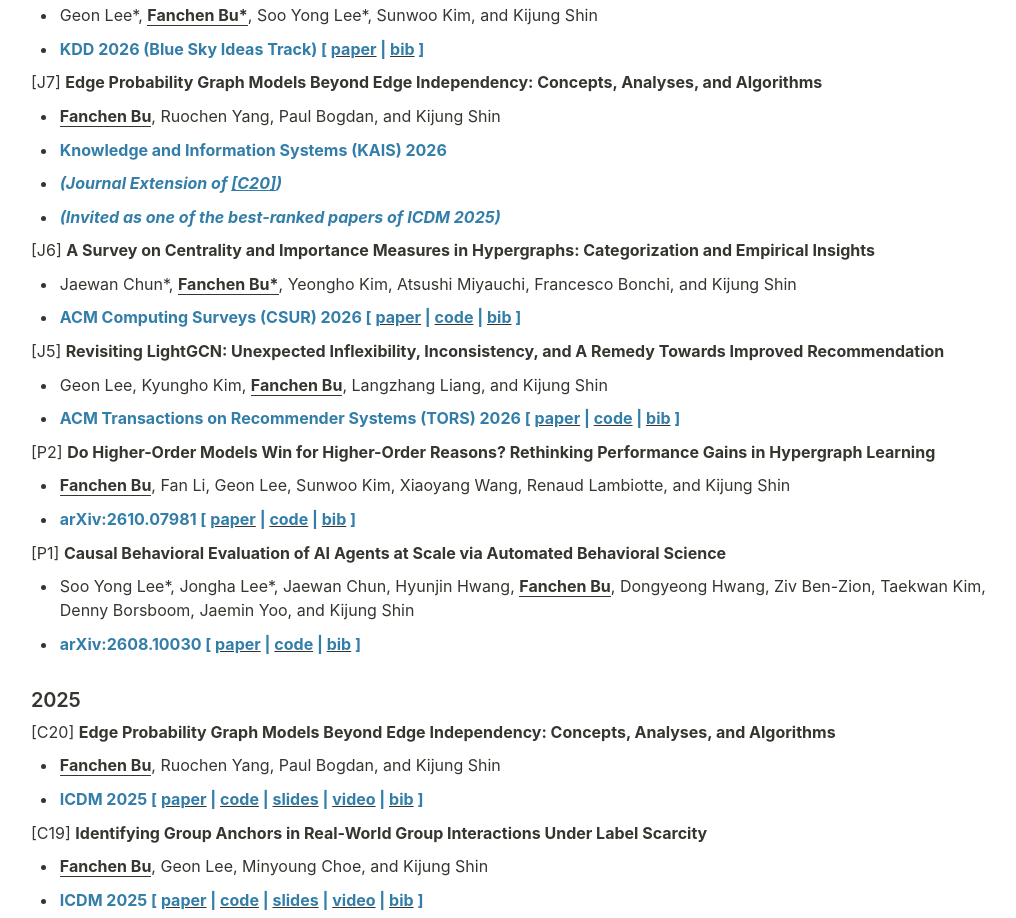
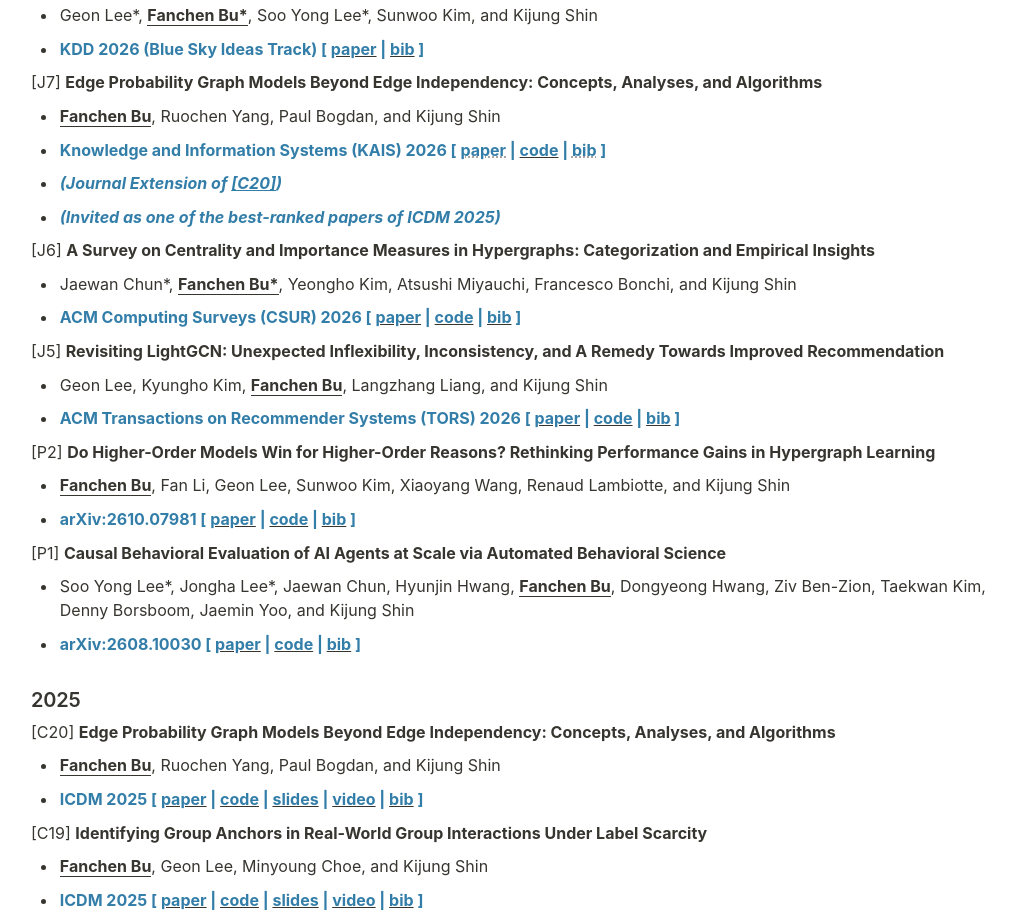
Before and after one commit to bokveizen/bokveizen.github.io, a plain HTML site: page index.html in a window 1280 px wide. Shown: the part 2057-2975 px from the top of the page, without its empty margins (109-1125 px from the left). Drawn offline with Linux system fonts and the light colour scheme.

Commit message:
Update agent societies and KAIS publication links

```diff
--- a/index.html
+++ b/index.html
@@ -310,7 +310,7 @@
 					<li style="list-style-type:disc">Geon Lee*, <span style="border-bottom:0.05em solid"><strong>Fanchen Bu*</strong></span>, Soo Yong Lee*, Sunwoo Kim, and Kijung Shin</li>
 				</ul>
 				<ul class="bulleted-list">
-					<li style="list-style-type:disc"><strong><mark class="highlight-blue">KDD 2026 (Blue Sky Ideas Track) [ </mark></strong><a href="https://papers.ssrn.com/sol3/papers.cfm?abstract_id=6508022"><strong><mark class="highlight-blue">paper</mark></strong></a><strong><mark class="highlight-blue"> | </mark></strong><a href="https://bokveizen.github.io/bib/AI_agent_societies_kdd26.txt"><strong><mark class="highlight-blue">bib</mark></strong></a><strong><mark class="highlight-blue"> ]</mark></strong></li>
+					<li style="list-style-type:disc"><strong><mark class="highlight-blue">KDD 2026 (Blue Sky Ideas Track) [ </mark></strong><a href="https://arxiv.org/abs/2611.25404"><strong><mark class="highlight-blue">paper</mark></strong></a><strong><mark class="highlight-blue"> | </mark></strong><a href="https://bokveizen.github.io/bib/AI_agent_societies_kdd26.txt"><strong><mark class="highlight-blue">bib</mark></strong></a><strong><mark class="highlight-blue"> ]</mark></strong></li>
 				</ul>
 				<p class="">[J7] <strong>Edge Probability Graph Models Beyond Edge
 						Independency: Concepts, Analyses, and Algorithms</strong></p>
@@ -319,7 +319,7 @@
 								Bu</strong></span>, Ruochen Yang, Paul Bogdan, and Kijung Shin</li>
 				</ul>
 				<ul class="bulleted-list">
-					<li style="list-style-type:disc"><strong><mark class="highlight-blue">Knowledge and Information Systems (KAIS) 2026</mark></strong></li>
+					<li style="list-style-type:disc"><strong><mark class="highlight-blue">Knowledge and Information Systems (KAIS) 2026 [ </mark></strong><a aria-disabled="true" title="Paper coming soon"><strong><mark class="highlight-blue">paper</mark></strong></a><strong><mark class="highlight-blue"> | </mark></strong><a href="https://github.com/bokveizen/edge-probability-graph-model"><strong><mark class="highlight-blue">code</mark></strong></a><strong><mark class="highlight-blue"> | </mark></strong><a aria-disabled="true" title="BibTeX coming soon"><strong><mark class="highlight-blue">bib</mark></strong></a><strong><mark class="highlight-blue"> ]</mark></strong></li>
 				</ul>
 				<ul class="bulleted-list">
 					<li style="list-style-type:disc"><em><strong><mark class="highlight-blue">(Journal
```
